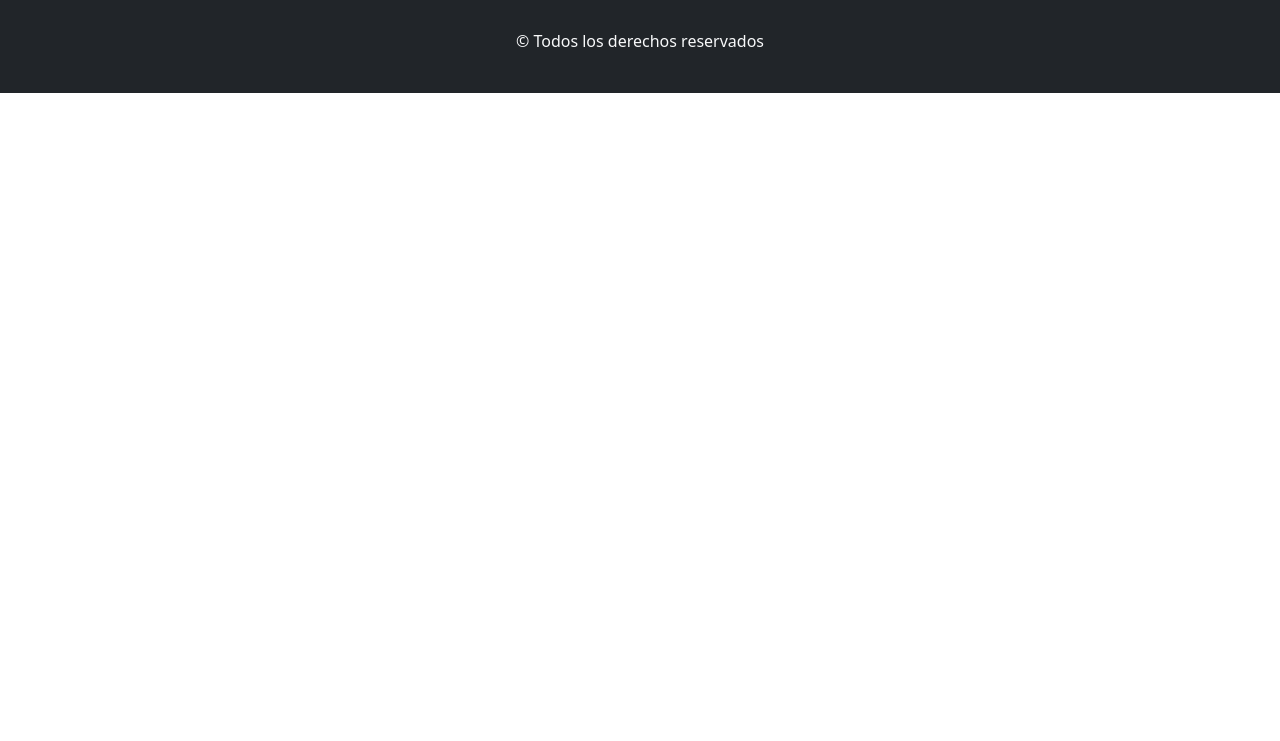
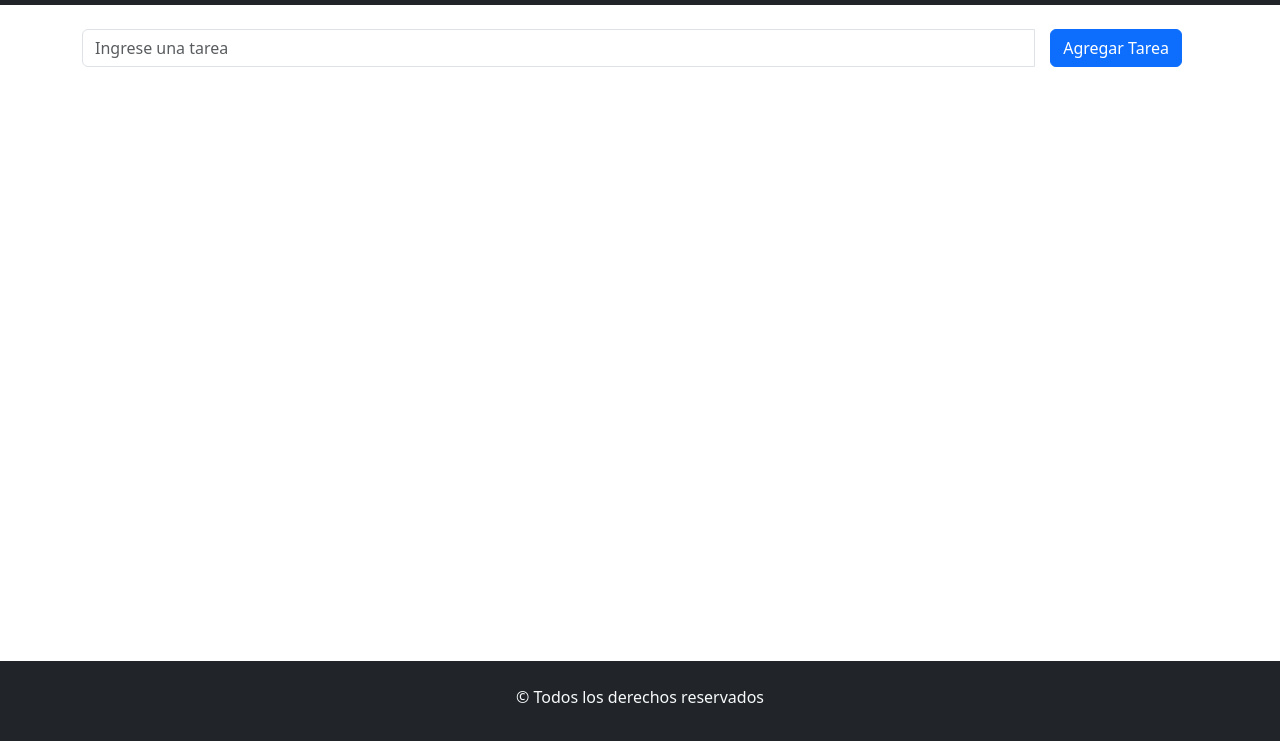
Before and after one commit to pablogonza37/practico5-ejercicio3, a plain HTML site: page index.html in a window 1280 px wide. Shown: the part 51-792 px from the top of the page. Drawn offline with nearby package versions, Linux system fonts and the light colour scheme.

Commit message:
se agrego un input y boton agregar tarea

```diff
--- a/css/styles.css
+++ b/css/styles.css
@@ -0,0 +1,10 @@
+body{
+    display: flex;
+    flex-direction: column;
+    min-height: 100vh;
+}
+
+main{
+    flex-grow: 1;
+
+}
--- a/index.html
+++ b/index.html
@@ -21,7 +21,22 @@
         </nav>
       </header>
       <main>
+        <section class="container-fluid d-flex justify-content-center">
+        <div class="container m-4">
+            <div class="row">
+              <div class="col-md-12">
+                <div class="input-group mb-3">
+                  <input type="text" id="taskInput" class="form-control" placeholder="Ingrese una tarea">
+                  <div class="input-group-append">
+                    <button class="btn btn-primary mx-3" type="button" onclick="agregarTarea()">Agregar Tarea</button>
+                  </div>
+                </div>
+              </div>
+            </div>
 
+            <ul id="taskList" class="list-group">
+            </ul>
+        </section>
       </main>
 
       <footer class="bg-dark text-light py-4 text-center">
```
